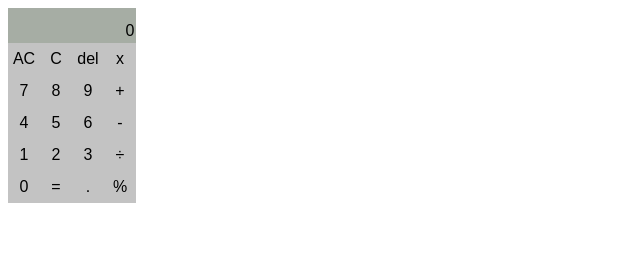
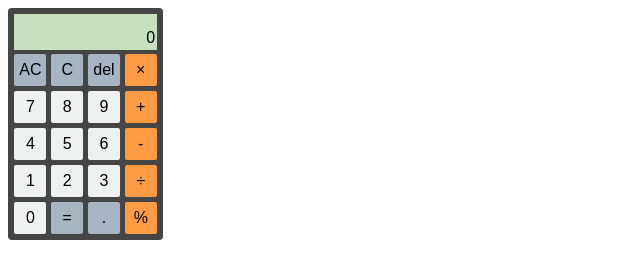
Before and after one commit to nbonato/calculator, a plain HTML site: page index.html in a window 1280 px wide. Shown: the whole page, without its empty margins (0-640 px from the left). Drawn offline with Linux system fonts and the light colour scheme.

Commit message:
Change style of calculator
Change colours and hover behaviour for the buttons and the whole calculator body

```diff
--- a/index.html
+++ b/index.html
@@ -13,26 +13,26 @@
             <div id="current-screen">0</div>
         </div>
         <div class="calc-body">
-            <div class="calc-btn">AC</div>
-            <div class="calc-btn">C</div>
-            <div class="calc-btn">del</div>
-            <div class="calc-btn">x</div>
+            <div class="calc-btn task-btn">AC</div>
+            <div class="calc-btn task-btn">C</div>
+            <div class="calc-btn task-btn">del</div>
+            <div class="calc-btn operator-btn">×</div>
             <div class="calc-btn">7</div>
             <div class="calc-btn">8</div>
             <div class="calc-btn">9</div>
-            <div class="calc-btn">+</div>
+            <div class="calc-btn operator-btn">+</div>
             <div class="calc-btn">4</div>
             <div class="calc-btn">5</div>
             <div class="calc-btn">6</div>
-            <div class="calc-btn">-</div>
+            <div class="calc-btn operator-btn">-</div>
             <div class="calc-btn">1</div>
             <div class="calc-btn">2</div>
             <div class="calc-btn">3</div>
-            <div class="calc-btn">÷</div>
+            <div class="calc-btn operator-btn">÷</div>
             <div class="calc-btn">0</div>
-            <div class="calc-btn">=</div>
-            <div class="calc-btn">.</div>
-            <div class="calc-btn">%</div>
+            <div class="calc-btn task-btn">=</div>
+            <div class="calc-btn task-btn">.</div>
+            <div class="calc-btn operator-btn">%</div>
 
         </div>
     </div>
--- a/main.js
+++ b/main.js
@@ -6,7 +6,7 @@ buttons.forEach(button => {
     button.addEventListener("click", parseButton)
 });
 
-const operators = ["+", "-", "x", "÷", "%"];
+const operators = ["+", "-", "×", "÷", "%"];
 const numbers = ["1", "2", "3", "4", "5", "6", "7", "8", "9", "0"];
 let bot = "";
 
@@ -35,7 +35,7 @@ function operate(a, b, operator) {
         case "+":
             return add(a, b);
             break;
-        case "x":
+        case "×":
             return multiply(a, b);
             break;
         case "-":
--- a/style.css
+++ b/style.css
@@ -4,11 +4,16 @@
 }
 
 .calc {
-    max-width: 8em;
+    max-width: 8.9em;
+    background-color: rgb(69, 69, 69);
+    padding: 0.4em;
+    border-radius: 4px;
 }
 .calc-body {
+    padding-top: 0.3em;
     display: grid;
     grid-template: repeat(5, 2em) / repeat(4, 2em);
+    gap: 0.3em;
 }
 
 .calc-btn {
@@ -17,22 +22,23 @@
     display: flex;
     justify-content: center;
     align-items: center;
-    background-color: rgb(195, 195, 195);
+    background-color: rgb(238, 241, 239);
+    border-radius: 2px;
 }
 
 .calc-btn:hover {
-    background-color: rgb(68, 68, 68);
+    background-color: #7D98A1;
     color: white;
 }
 
 .calc-btn:active {
     transform: scale(1.1);
-    box-shadow: 0 0 8px #888888;
+    box-shadow: 0 0 8px #141414;
 }
 
 #calc-screen {
     padding: 0.2em;
-    background-color: #a6ada4;
+    background-color: #c7e1be;
     height: 1.8em;
     text-align: right;
     padding-right: 0.1em;
@@ -47,3 +53,15 @@
     display:inline-block;
     width:0px;
 }
+
+.operator-btn {
+    background-color: #FF9B42;
+}
+
+.operator-btn:active, .operator-btn:hover {
+    background-color: #ed581d;
+}
+
+.task-btn {
+    background-color: #A9B4C2;
+}
```
